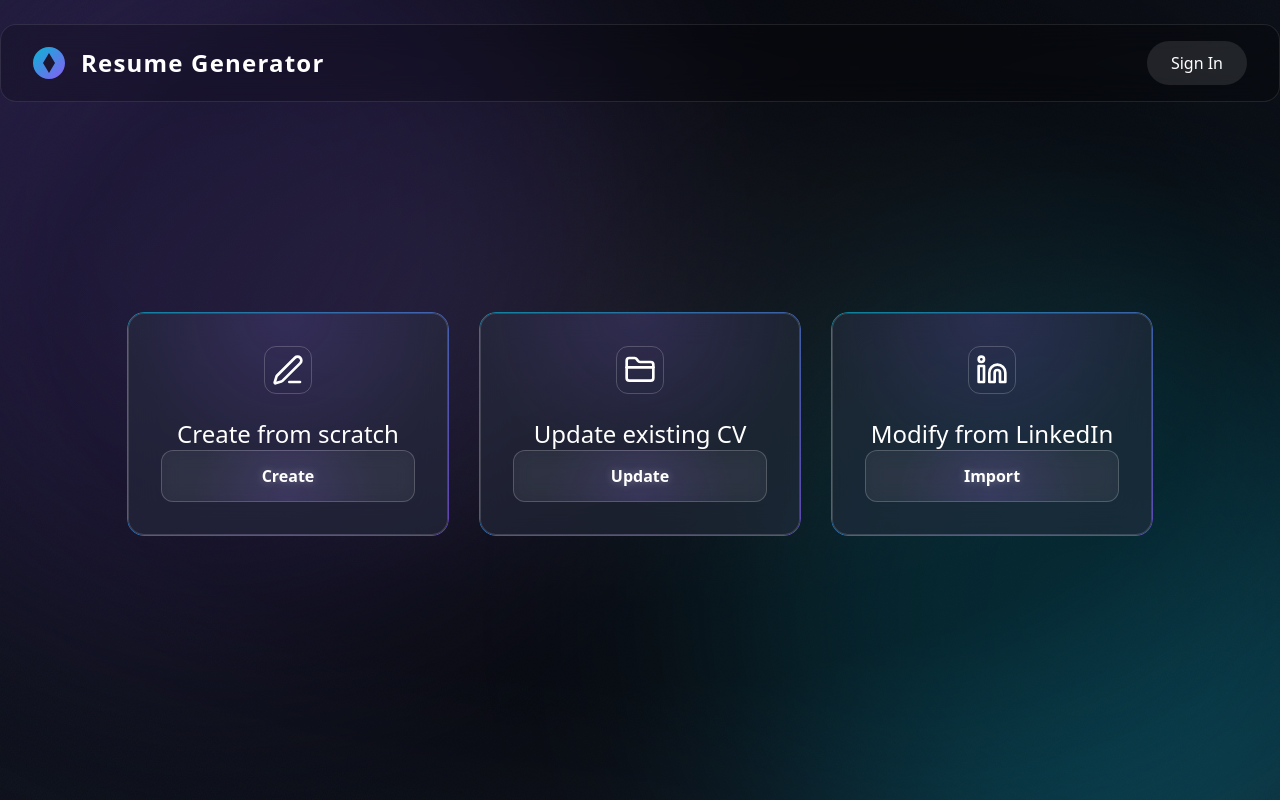
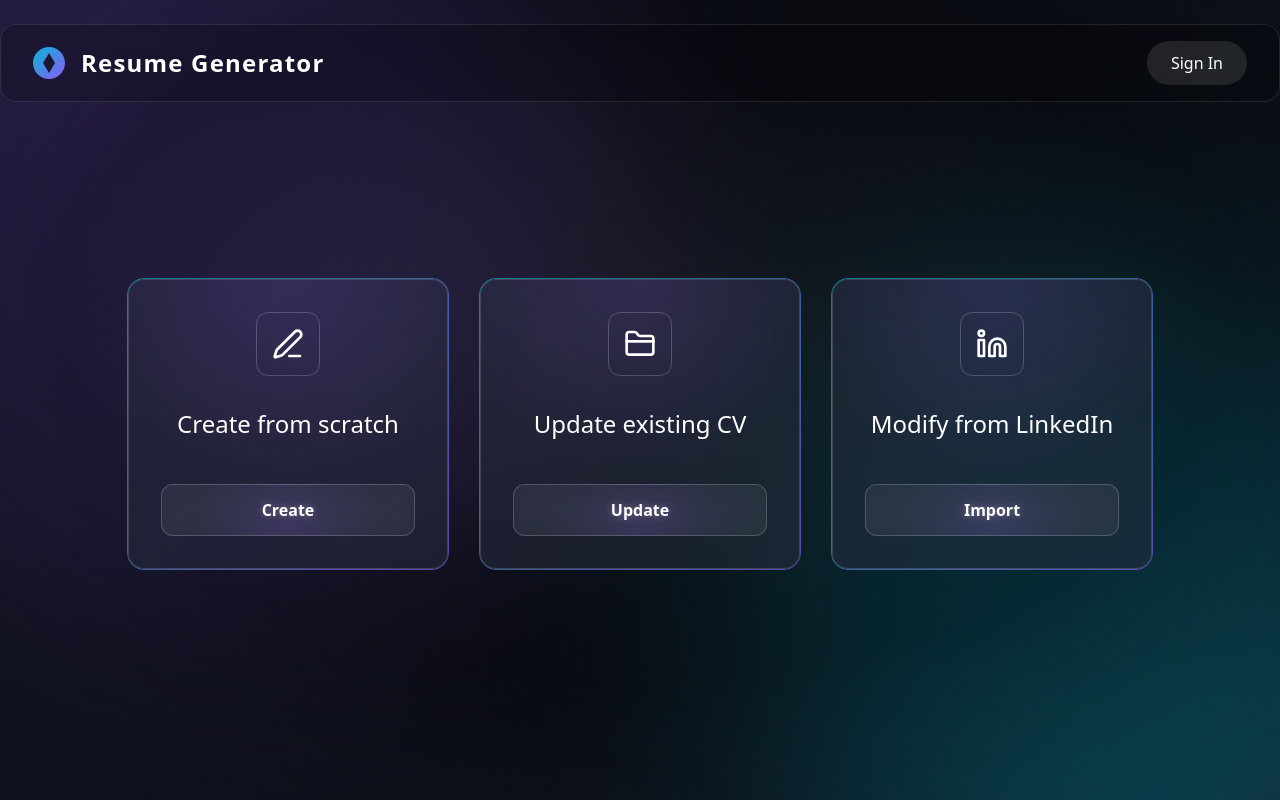
Before and after one commit to Saitosar/cv.sarkhan.dev, a Next.js app: page / in a window 1280 px wide. Built offline with nearby package versions, Linux system fonts and the light colour scheme.

Commit message:
redesigned cards

```diff
--- a/src/app/globals.css
+++ b/src/app/globals.css
@@ -84,9 +84,6 @@ body { color: white; background-color: #0b0f19; }
   padding: 0.8rem 1.5rem;
   border-radius: 0.75rem;
 
-  /* ---> ЭТА СТРОКА РЕШАЕТ ПРОБЛЕМУ <--- */
-  margin-top: auto; /* Прижимает кнопку к низу, создавая пространство */
-
   /* Эффект стекла и новое внутреннее свечение */
   background-color: rgba(255, 255, 255, 0.05);
   background-image: radial-gradient(
--- a/src/app/page.tsx
+++ b/src/app/page.tsx
@@ -1,6 +1,5 @@
 import Link from "next/link";
 import { PenLine, FolderClosed, Linkedin } from "lucide-react";
-
 function Card({
   title,
   href,
@@ -14,15 +13,14 @@ function Card({
 }) {
   return (
     <Link href={href} className="card-3d gradient-border relative">
-      {/* Основной контейнер glass-card уже является flex-контейнером.
-        Мы убираем лишнюю вложенную обертку.
-      */}
-      <div className="glass-card relative h-full p-7 md:p-8 flex flex-col items-center text-center">
+      {/* ИЗМЕНЕНИЕ 1: Добавляем 'justify-between', чтобы распределить пространство */}
+      <div className="glass-card relative h-full p-7 md:p-8 flex flex-col items-center text-center justify-center gap-y-8">
 
         {/* Иконка */}
-        <div className="mb-6">
+        {/* ИЗМЕНЕНИЕ 2: Убираем отступ 'mb-6', так как он больше не нужен */}
+        <div>
           <div
-            className="inline-flex h-12 w-12 items-center justify-center rounded-xl
+            className="inline-flex h-16 w-16 items-center justify-center rounded-xl
                        bg-gradient-to-br from-neonCyan/20 to-neonViolet/20
                        border border-white/20"
           >
@@ -30,12 +28,11 @@ function Card({
           </div>
         </div>
 
-        {/* Заголовок */}
-        <h3 className="font-display text-2xl">{title}</h3>
+        {/* Заголовок (без изменений) */}
+        <h3 className="font-display text-2xl pb-3">{title}</h3>
 
-        {/* Кнопка. Теперь класс 'mt-auto' будет работать правильно,
-          так как он сможет "оттолкнуть" кнопку от заголовка вниз.
-        */}
+        {/* Кнопка */}
+        {/* ИЗМЕНЕНИЕ 3: Убираем 'mt-auto' с кнопки */}
         <span className="card-button">{cta}</span>
       </div>
     </Link>
```
